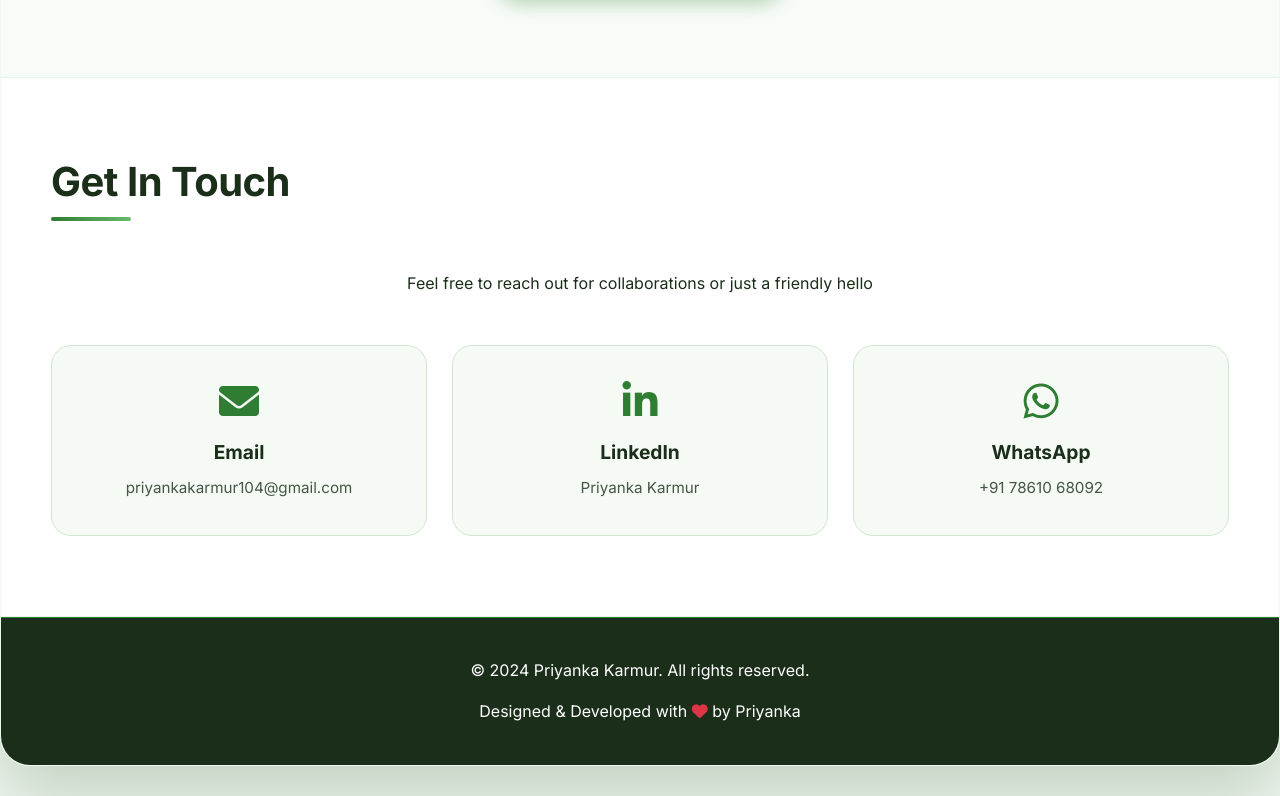
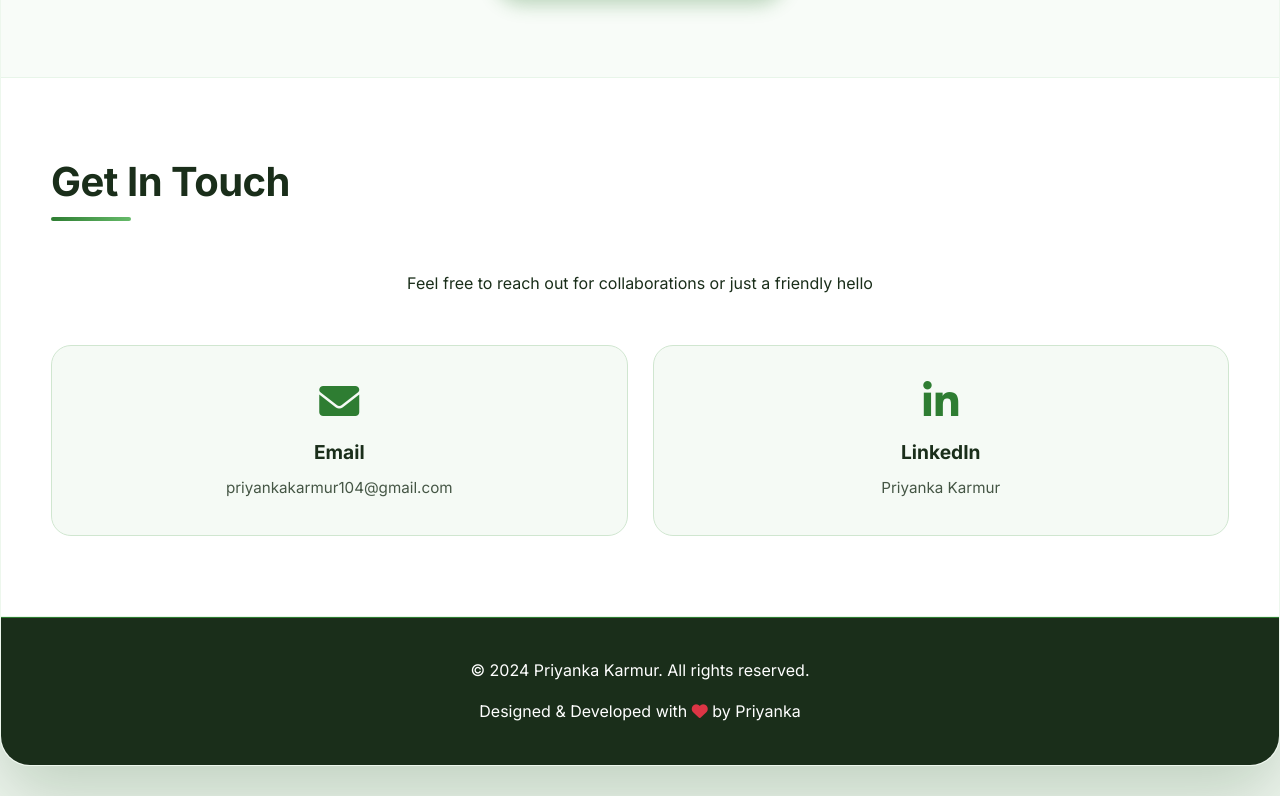
Before and after one commit to priyankakarmur104-debug/portfolio, a plain HTML site: page index.html in a window 1280 px wide. Shown: the part 3500-4296 px from the top of the page. Drawn offline with nearby package versions, Linux system fonts and the light colour scheme.

Commit message:
Remove WhatsApp contact card from index.html
Removed WhatsApp contact card from the footer section.

```diff
--- a/index.html
+++ b/index.html
@@ -977,11 +977,7 @@
                     <h4>LinkedIn</h4>
                     <p>Priyanka Karmur</p>
                 </a>
-                <a href="https://wa.me/917861068092" target="_blank" class="contact-card" data-aos="fade-up" data-aos-delay="300">
-                    <i class="fab fa-whatsapp"></i>
-                    <h4>WhatsApp</h4>
-                    <p>+91 78610 68092</p>
-                </a>
+
             </div>
         </section>
 
```
